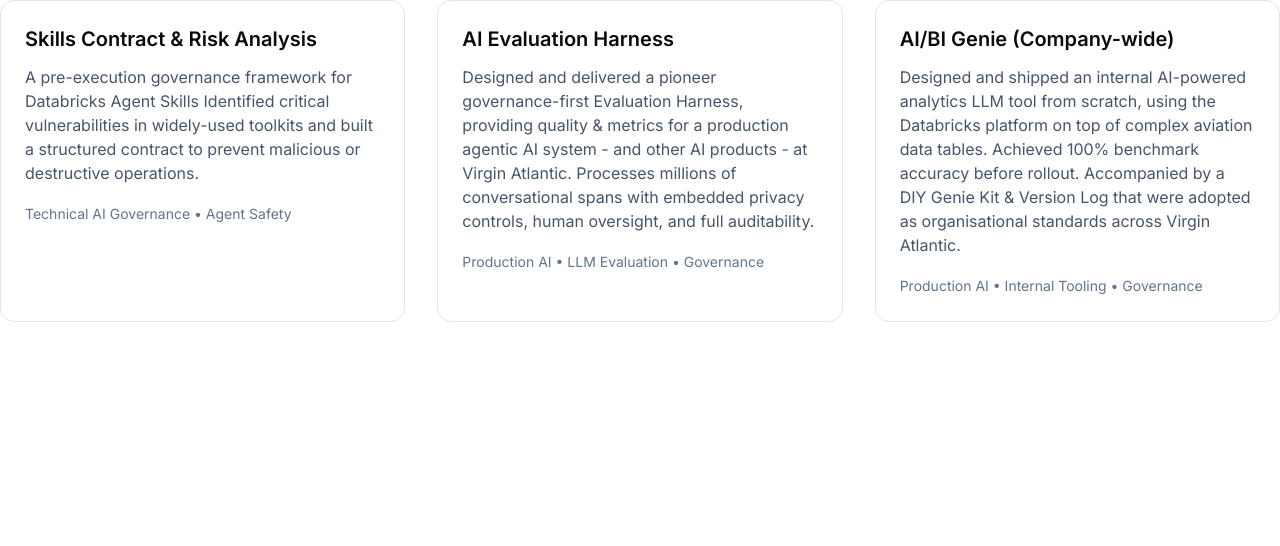
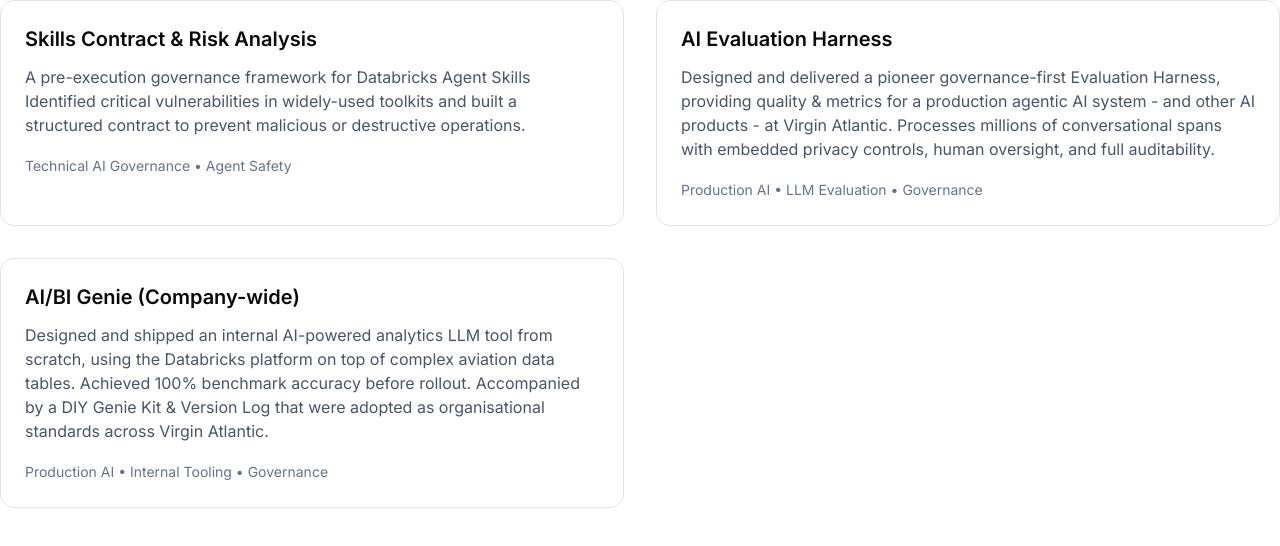
Before and after one commit to dynamicsofanaisteroid/farah-zamir-portfolio, a Next.js app: page /projects in a window 1280 px wide. Shown: the top 546 px of the page. Built offline with nearby package versions, Linux system fonts and the light colour scheme.

Commit message:
reversed column formatting

```diff
--- a/app/projects/page.tsx
+++ b/app/projects/page.tsx
@@ -2,7 +2,7 @@
 import { ArrowRight } from "lucide-react"   // ← Add this line
 export default function ProjectsPage() {
   return (
-<div className="grid gap-8 md:grid-cols-2 lg:grid-cols-3">   {/* Changed to 3 columns on large screens */}
+<div className="grid gap-8 md:grid-cols-2">
 
   {/* Skills Contract Card */}
   <Link href="/projects/skills-contract" className="block border rounded-xl p-6 hover:shadow-sm transition-shadow">
```
